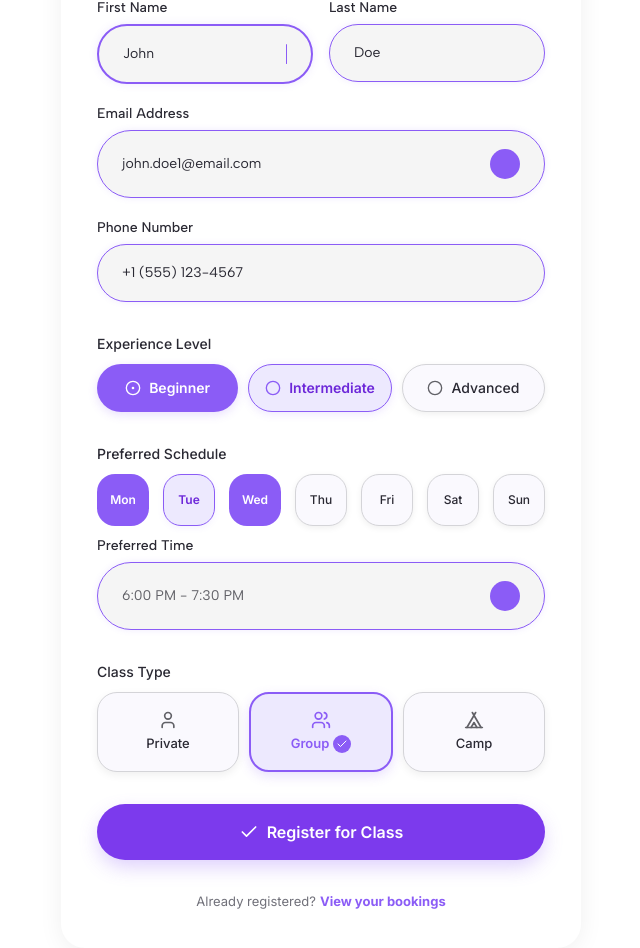
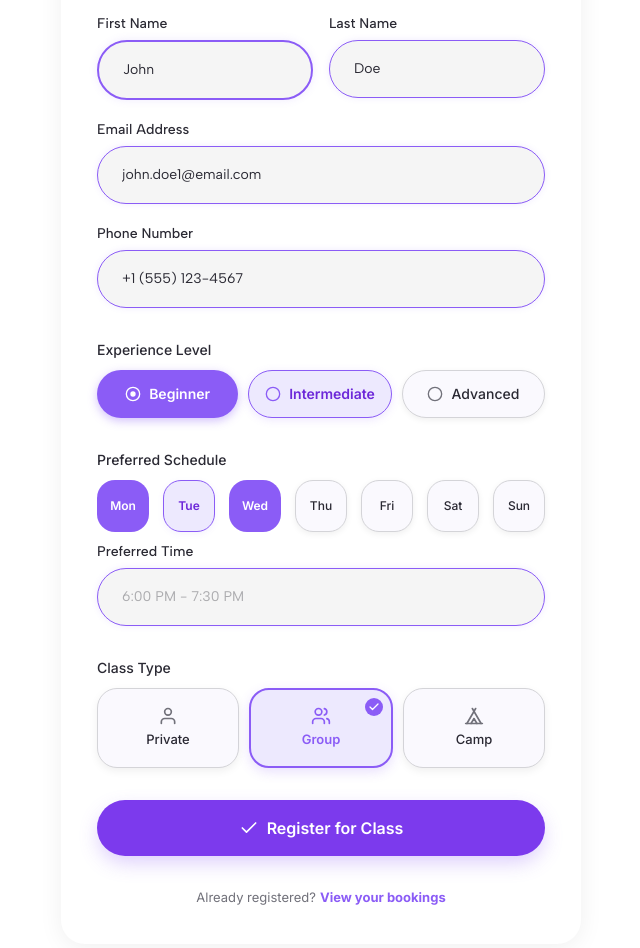
Before and after one commit to tudorDrayfus/pencil-example, a Next.js app: page / in a window 1280 px wide. Shown: the part 254-1202 px from the top of the page, without its empty margins (319-959 px from the left). Built offline with nearby package versions, Linux system fonts and the light colour scheme.

Commit message:
design(installedlucide): regenerate landing page from design.pen
- Source: design.pen
- Version: installedlucide

```diff
--- a/app/page.tsx
+++ b/app/page.tsx
@@ -1,198 +1,188 @@
-"use client";
-
-import { Check, CircleDot, Circle, User, Users, Tent } from "lucide-react";
-
 export default function Home() {
   return (
-    <main className="min-h-screen bg-[var(--background)] flex items-center justify-center p-8">
-      <div className="bg-white rounded-3xl flex flex-col gap-8 p-9 w-full max-w-[520px] shadow-[0_4px_24px_rgba(0,0,0,0.063)]">
+    <main className="min-h-screen bg-[var(--background)] flex items-center justify-center py-12 px-4">
+      <div className="w-full max-w-[520px] bg-white rounded-3xl p-9 flex flex-col gap-8 shadow-[0_4px_24px_rgba(0,0,0,0.063)]">
 
-        {/* Header */}
         <div className="flex flex-col gap-2 w-full">
-          <h1 className="font-merriweather text-[48px] font-normal text-black leading-tight max-w-[451px]">
+          <h1 className="font-merriweather text-[48px] font-normal text-[var(--foreground)] leading-tight">
             Tennis Class Registration 1/3
           </h1>
-          <p className="font-albert-sans text-base font-normal text-black">
+          <p className="font-albert-sans text-base font-normal text-[var(--foreground)]">
             Sign up for your next session on the court
           </p>
         </div>
 
-        {/* Form Fields */}
         <div className="flex flex-col gap-5 w-full">
-          {/* Name Row */}
           <div className="flex gap-4 w-full">
-            {/* First Name */}
-            <div className="flex flex-col gap-1.5 w-full">
-              <label className="font-albert-sans text-sm font-medium text-[var(--foreground)]">
+            <div className="flex flex-col gap-1.5 flex-1">
+              <label className="font-albert-sans text-sm font-medium text-[var(--foreground)] leading-[1.43]">
                 First Name
               </label>
-              <div className="flex items-center rounded-full bg-[var(--accent)] px-6 py-[18px] border-2 border-[#8B5CF6] shadow-[0_0_8px_rgba(139,92,246,0.125)] gap-2">
-                <span className="font-albert-sans text-sm font-normal text-[var(--foreground)] flex-1">
-                  John
-                </span>
-                <div className="w-[1.5px] h-5 bg-[#8B5CF6] rounded-sm flex-shrink-0" />
+              <div className="flex items-center gap-2 bg-[var(--accent)] border-2 border-[#8B5CF6] rounded-full px-6 py-[18px] shadow-[0_0_8px_rgba(139,92,246,0.125)]">
+                <input
+                  type="text"
+                  defaultValue="John"
+                  className="bg-transparent font-albert-sans text-sm text-[var(--foreground)] w-full outline-none leading-[1.43]"
+                />
               </div>
             </div>
-            {/* Last Name */}
-            <div className="flex flex-col gap-1.5 w-full">
-              <label className="font-albert-sans text-sm font-medium text-[var(--foreground)]">
+            <div className="flex flex-col gap-1.5 flex-1">
+              <label className="font-albert-sans text-sm font-medium text-[var(--foreground)] leading-[1.43]">
                 Last Name
               </label>
-              <div
-                className="flex items-center rounded-full bg-[var(--accent)] px-6 py-[18px] gap-2 shadow-[0_0_6px_rgba(139,92,246,0.125)]"
-                style={{ border: "1.5px solid #8B5CF6" }}
-              >
-                <span className="font-albert-sans text-sm font-normal text-[var(--foreground)] flex-1">
-                  Doe
-                </span>
+              <div className="flex items-center gap-2 bg-[var(--accent)] border-[1.5px] border-[#8B5CF6] rounded-full px-6 py-[18px] shadow-[0_0_6px_rgba(139,92,246,0.125)]">
+                <input
+                  type="text"
+                  defaultValue="Doe"
+                  className="bg-transparent font-albert-sans text-sm text-[var(--foreground)] w-full outline-none leading-[1.43]"
+                />
               </div>
             </div>
           </div>
 
-          {/* Email Field */}
           <div className="flex flex-col gap-1.5 w-full">
-            <label className="font-albert-sans text-sm font-medium text-[var(--foreground)]">
+            <label className="font-albert-sans text-sm font-medium text-[var(--foreground)] leading-[1.43]">
               Email Address
             </label>
-            <div
-              className="flex items-center rounded-full bg-[var(--accent)] px-6 py-[18px] gap-2 shadow-[0_0_6px_rgba(139,92,246,0.125)]"
-              style={{ border: "1.5px solid #8B5CF6" }}
-            >
-              <span className="font-albert-sans text-sm font-normal text-[var(--foreground)] flex-1">
-                john.doe1@email.com
-              </span>
-              <div className="w-[30px] h-[30px] rounded-full bg-[#8B5CF6] flex-shrink-0" />
+            <div className="flex items-center gap-2 bg-[var(--accent)] border-[1.5px] border-[#8B5CF6] rounded-full px-6 py-[18px] shadow-[0_0_6px_rgba(139,92,246,0.125)]">
+              <input
+                type="email"
+                defaultValue="john.doe1@email.com"
+                className="bg-transparent font-albert-sans text-sm text-[var(--foreground)] w-full outline-none leading-[1.43]"
+              />
             </div>
           </div>
 
-          {/* Phone Field */}
           <div className="flex flex-col gap-1.5 w-full">
-            <label className="font-albert-sans text-sm font-medium text-[var(--foreground)]">
+            <label className="font-albert-sans text-sm font-medium text-[var(--foreground)] leading-[1.43]">
               Phone Number
             </label>
-            <div
-              className="flex items-center rounded-full bg-[var(--accent)] px-6 py-[18px] gap-2 shadow-[0_0_6px_rgba(139,92,246,0.125)]"
-              style={{ border: "1.5px solid #8B5CF6" }}
-            >
-              <span className="font-albert-sans text-sm font-normal text-[var(--foreground)] flex-1">
-                +1 (555) 123-4567
-              </span>
+            <div className="flex items-center gap-2 bg-[var(--accent)] border-[1.5px] border-[#8B5CF6] rounded-full px-6 py-[18px] shadow-[0_0_6px_rgba(139,92,246,0.125)]">
+              <input
+                type="tel"
+                defaultValue="+1 (555) 123-4567"
+                className="bg-transparent font-albert-sans text-sm text-[var(--foreground)] w-full outline-none leading-[1.43]"
+              />
             </div>
           </div>
         </div>
 
-        {/* Experience Level */}
         <div className="flex flex-col gap-2.5 w-full">
           <span className="font-inter text-sm font-medium text-[var(--foreground)] leading-[1.43]">
             Experience Level
           </span>
           <div className="flex gap-2.5 w-full">
-            <div className="flex items-center justify-center gap-2 rounded-full bg-[#8B5CF6] h-12 flex-1 px-4 shadow-[0_3px_10px_rgba(139,92,246,0.188)]">
-              <CircleDot size={16} className="text-white flex-shrink-0" />
+            <button className="flex-1 flex items-center justify-center gap-2 h-12 rounded-full bg-[#8B5CF6] shadow-[0_3px_10px_rgba(139,92,246,0.375)] px-4">
+              <svg xmlns="http://www.w3.org/2000/svg" width="16" height="16" viewBox="0 0 24 24" fill="none" stroke="white" strokeWidth="2" strokeLinecap="round" strokeLinejoin="round">
+                <circle cx="12" cy="12" r="10"/>
+                <circle cx="12" cy="12" r="3" fill="white" stroke="white"/>
+              </svg>
               <span className="font-inter text-sm font-semibold text-white">Beginner</span>
+            </button>
+            <button className="flex-1 flex items-center justify-center gap-2 h-12 rounded-full bg-[#EDE9FE] border-[1.5px] border-[#8B5CF6] shadow-[0_2px_8px_rgba(139,92,246,0.145)] px-4">
+              <svg xmlns="http://www.w3.org/2000/svg" width="16" height="16" viewBox="0 0 24 24" fill="none" stroke="#8B5CF6" strokeWidth="2" strokeLinecap="round" strokeLinejoin="round">
+                <circle cx="12" cy="12" r="10"/>
+              </svg>
+              <span className="font-inter text-sm font-semibold text-[#6D28D9]">Intermediate</span>
+            </button>
+            <button className="flex-1 flex items-center justify-center gap-2 h-12 rounded-full bg-[#FAF9FE] border border-[#D4D4D8] shadow-[0_2px_6px_rgba(0,0,0,0.063)] px-4">
+              <svg xmlns="http://www.w3.org/2000/svg" width="16" height="16" viewBox="0 0 24 24" fill="none" stroke="#71717A" strokeWidth="2" strokeLinecap="round" strokeLinejoin="round">
+                <circle cx="12" cy="12" r="10"/>
+              </svg>
+              <span className="font-inter text-sm font-medium text-[var(--foreground)]">Advanced</span>
+            </button>
+          </div>
+        </div>
+
+        <div className="flex flex-col gap-2.5 w-full">
+          <span className="font-inter text-sm font-medium text-[var(--foreground)] leading-[1.43]">
+            Preferred Schedule
+          </span>
+          <div className="flex justify-between w-full">
+            <div className="flex items-center justify-center w-[52px] h-[52px] rounded-[18px] bg-[#8B5CF6]">
+              <span className="font-inter text-xs font-semibold text-white">Mon</span>
             </div>
-            <div
-              className="flex items-center justify-center gap-2 rounded-full bg-[#EDE9FE] h-12 flex-1 px-4 shadow-[0_2px_8px_rgba(139,92,246,0.145)]"
-              style={{ border: "1.5px solid #8B5CF6" }}
-            >
-              <Circle size={16} className="text-[#8B5CF6] flex-shrink-0" />
-              <span className="font-inter text-sm font-semibold text-[#6D28D9]">Intermediate</span>
+            <div className="flex items-center justify-center w-[52px] h-[52px] rounded-[18px] bg-[#EDE9FE] border-[1.5px] border-[#8B5CF6] shadow-[0_2px_6px_rgba(139,92,246,0.082)]">
+              <span className="font-inter text-xs font-semibold text-[#6D28D9]">Tue</span>
             </div>
-            <div className="flex items-center justify-center gap-2 rounded-full bg-[#FAF9FE] h-12 flex-1 px-4 border border-[#D4D4D8] shadow-[0_2px_6px_rgba(0,0,0,0.063)]">
-              <Circle size={16} className="text-[var(--muted-foreground)] flex-shrink-0" />
-              <span className="font-inter text-sm font-medium text-[var(--foreground)]">Advanced</span>
+            <div className="flex items-center justify-center w-[52px] h-[52px] rounded-[18px] bg-[#8B5CF6]">
+              <span className="font-inter text-xs font-semibold text-white">Wed</span>
+            </div>
+            <div className="flex items-center justify-center w-[52px] h-[52px] rounded-[18px] bg-[#FAF9FE] border border-[#D4D4D8] shadow-[0_2px_6px_rgba(0,0,0,0.063)]">
+              <span className="font-inter text-xs font-medium text-[var(--foreground)]">Thu</span>
+            </div>
+            <div className="flex items-center justify-center w-[52px] h-[52px] rounded-[18px] bg-[#FAF9FE] border border-[#D4D4D8] shadow-[0_2px_6px_rgba(0,0,0,0.063)]">
+              <span className="font-inter text-xs font-medium text-[var(--foreground)]">Fri</span>
+            </div>
+            <div className="flex items-center justify-center w-[52px] h-[52px] rounded-[18px] bg-[#FAF9FE] border border-[#D4D4D8] shadow-[0_2px_6px_rgba(0,0,0,0.063)]">
+              <span className="font-inter text-xs font-medium text-[var(--foreground)]">Sat</span>
+            </div>
+            <div className="flex items-center justify-center w-[52px] h-[52px] rounded-[18px] bg-[#FAF9FE] border border-[#D4D4D8] shadow-[0_2px_6px_rgba(0,0,0,0.063)]">
+              <span className="font-inter text-xs font-medium text-[var(--foreground)]">Sun</span>
+            </div>
+          </div>
+          <div className="flex flex-col gap-1.5 w-full">
+            <label className="font-albert-sans text-sm font-medium text-[var(--foreground)] leading-[1.43]">
+              Preferred Time
+            </label>
+            <div className="flex items-center gap-2 bg-[var(--accent)] border-[1.5px] border-[#8B5CF6] rounded-full px-6 py-[18px] shadow-[0_0_6px_rgba(139,92,246,0.125)]">
+              <input
+                type="text"
+                placeholder="6:00 PM - 7:30 PM"
+                className="bg-transparent font-albert-sans text-sm text-[var(--muted-foreground)] w-full outline-none leading-[1.43]"
+              />
             </div>
           </div>
         </div>
 
-        {/* Preferred Schedule */}
-        <div className="flex flex-col gap-2.5 w-full">
-          <span className="font-inter text-sm font-medium text-[var(--foreground)] leading-[1.43]">
-            Preferred Schedule
-          </span>
-          <div className="flex justify-between w-full gap-2">
-            <div className="flex items-center justify-center w-[52px] h-[52px] rounded-[18px] bg-[#8B5CF6] flex-shrink-0">
-              <span className="font-inter text-[12px] font-semibold text-white">Mon</span>
-            </div>
-            <div
-              className="flex items-center justify-center w-[52px] h-[52px] rounded-[18px] bg-[#EDE9FE] shadow-[0_2px_6px_rgba(139,92,246,0.082)] flex-shrink-0"
-              style={{ border: "1.5px solid #8B5CF6" }}
-            >
-              <span className="font-inter text-[12px] font-semibold text-[#6D28D9]">Tue</span>
-            </div>
-            <div className="flex items-center justify-center w-[52px] h-[52px] rounded-[18px] bg-[#8B5CF6] flex-shrink-0">
-              <span className="font-inter text-[12px] font-semibold text-white">Wed</span>
-            </div>
-            <div className="flex items-center justify-center w-[52px] h-[52px] rounded-[18px] bg-[#FAF9FE] border border-[#D4D4D8] shadow-[0_2px_6px_rgba(0,0,0,0.063)] flex-shrink-0">
-              <span className="font-inter text-[12px] font-medium text-[var(--foreground)]">Thu</span>
-            </div>
-            <div className="flex items-center justify-center w-[52px] h-[52px] rounded-[18px] bg-[#FAF9FE] border border-[#D4D4D8] shadow-[0_2px_6px_rgba(0,0,0,0.063)] flex-shrink-0">
-              <span className="font-inter text-[12px] font-medium text-[var(--foreground)]">Fri</span>
-            </div>
-            <div className="flex items-center justify-center w-[52px] h-[52px] rounded-[18px] bg-[#FAF9FE] border border-[#D4D4D8] shadow-[0_2px_6px_rgba(0,0,0,0.063)] flex-shrink-0">
-              <span className="font-inter text-[12px] font-medium text-[var(--foreground)]">Sat</span>
-            </div>
-            <div className="flex items-center justify-center w-[52px] h-[52px] rounded-[18px] bg-[#FAF9FE] border border-[#D4D4D8] shadow-[0_2px_6px_rgba(0,0,0,0.063)] flex-shrink-0">
-              <span className="font-inter text-[12px] font-medium text-[var(--foreground)]">Sun</span>
-            </div>
-          </div>
-
-          {/* Time Field */}
-          <div className="flex flex-col gap-1.5 w-full">
-            <label className="font-albert-sans text-sm font-medium text-[var(--foreground)]">
-              Preferred Time
-            </label>
-            <div
-              className="flex items-center rounded-full bg-[var(--accent)] px-6 py-[18px] gap-2 shadow-[0_0_6px_rgba(139,92,246,0.125)]"
-              style={{ border: "1.5px solid #8B5CF6" }}
-            >
-              <span className="font-albert-sans text-sm font-normal text-[var(--muted-foreground)] flex-1">
-                6:00 PM - 7:30 PM
-              </span>
-              <div className="w-[30px] h-[30px] rounded-full bg-[#8B5CF6] flex-shrink-0" />
-            </div>
-          </div>
-        </div>
-
-        {/* Class Type */}
         <div className="flex flex-col gap-2.5 w-full">
           <span className="font-inter text-sm font-medium text-[var(--foreground)] leading-[1.43]">
             Class Type
           </span>
           <div className="flex gap-2.5 w-full">
-            <div className="flex flex-col items-center justify-center gap-1 rounded-[20px] bg-[#FAF9FE] border border-[#D4D4D8] shadow-[0_3px_8px_rgba(0,0,0,0.063)] h-20 flex-1 p-4">
-              <User size={20} className="text-[var(--muted-foreground)]" />
+            <button className="flex-1 flex flex-col items-center justify-center gap-1 h-20 rounded-[20px] bg-[#FAF9FE] border border-[#D4D4D8] shadow-[0_3px_8px_rgba(0,0,0,0.063)] p-4">
+              <svg xmlns="http://www.w3.org/2000/svg" width="20" height="20" viewBox="0 0 24 24" fill="none" stroke="#71717A" strokeWidth="2" strokeLinecap="round" strokeLinejoin="round">
+                <path d="M20 21v-2a4 4 0 0 0-4-4H8a4 4 0 0 0-4 4v2"/>
+                <circle cx="12" cy="7" r="4"/>
+              </svg>
               <span className="font-inter text-[13px] font-medium text-[var(--foreground)]">Private</span>
-            </div>
-            <div
-              className="flex flex-col items-center justify-center gap-1 rounded-[20px] bg-[#EDE9FE] shadow-[0_4px_12px_rgba(139,92,246,0.188)] h-20 flex-1 p-4"
-              style={{ border: "2px solid #8B5CF6" }}
-            >
-              <Users size={20} className="text-[#8B5CF6]" />
-              <div className="flex items-center gap-1">
-                <span className="font-inter text-[13px] font-semibold text-[#8B5CF6]">Group</span>
-                <div className="w-[18px] h-[18px] rounded-[9px] bg-[#8B5CF6] flex items-center justify-center flex-shrink-0">
-                  <Check size={12} className="text-white" />
-                </div>
+            </button>
+            <button className="flex-1 flex flex-col items-center justify-center gap-1 h-20 rounded-[20px] bg-[#EDE9FE] border-2 border-[#8B5CF6] shadow-[0_4px_12px_rgba(139,92,246,0.188)] p-4 relative">
+              <svg xmlns="http://www.w3.org/2000/svg" width="20" height="20" viewBox="0 0 24 24" fill="none" stroke="#8B5CF6" strokeWidth="2" strokeLinecap="round" strokeLinejoin="round">
+                <path d="M16 21v-2a4 4 0 0 0-4-4H6a4 4 0 0 0-4 4v2"/>
+                <circle cx="9" cy="7" r="4"/>
+                <path d="M22 21v-2a4 4 0 0 0-3-3.87"/>
+                <path d="M16 3.13a4 4 0 0 1 0 7.75"/>
+              </svg>
+              <span className="font-inter text-[13px] font-semibold text-[#8B5CF6]">Group</span>
+              <div className="absolute top-2 right-2 w-[18px] h-[18px] rounded-full bg-[#8B5CF6] flex items-center justify-center">
+                <svg width="12" height="12" viewBox="0 0 24 24" fill="none" stroke="white" strokeWidth="2.5" strokeLinecap="round" strokeLinejoin="round">
+                  <polyline points="20 6 9 17 4 12"/>
+                </svg>
               </div>
-            </div>
-            <div className="flex flex-col items-center justify-center gap-1 rounded-[20px] bg-[#FAF9FE] border border-[#D4D4D8] shadow-[0_3px_8px_rgba(0,0,0,0.063)] h-20 flex-1 p-4">
-              <Tent size={20} className="text-[var(--muted-foreground)]" />
+            </button>
+            <button className="flex-1 flex flex-col items-center justify-center gap-1 h-20 rounded-[20px] bg-[#FAF9FE] border border-[#D4D4D8] shadow-[0_3px_8px_rgba(0,0,0,0.063)] p-4">
+              <svg xmlns="http://www.w3.org/2000/svg" width="20" height="20" viewBox="0 0 24 24" fill="none" stroke="#71717A" strokeWidth="2" strokeLinecap="round" strokeLinejoin="round">
+                <path d="M3.5 21 14 3"/>
+                <path d="M20.5 21 10 3"/>
+                <path d="M15.5 21 12 15l-3.5 6"/>
+                <path d="M2 21h20"/>
+              </svg>
               <span className="font-inter text-[13px] font-medium text-[var(--foreground)]">Camp</span>
-            </div>
+            </button>
           </div>
         </div>
 
-        {/* Submit Button */}
-        <button className="flex items-center justify-center gap-2 rounded-full bg-[#7C3AED] h-14 w-full shadow-[0_8px_20px_-2px_rgba(139,92,246,0.314)]">
-          <Check size={20} className="text-white" />
+        <button className="w-full flex items-center justify-center gap-2 h-14 rounded-full bg-[#7C3AED] shadow-[0_8px_20px_-2px_rgba(139,92,246,0.313)]">
+          <svg xmlns="http://www.w3.org/2000/svg" width="20" height="20" viewBox="0 0 24 24" fill="none" stroke="white" strokeWidth="2" strokeLinecap="round" strokeLinejoin="round">
+            <polyline points="20 6 9 17 4 12"/>
+          </svg>
           <span className="font-inter text-base font-semibold text-white">Register for Class</span>
         </button>
 
-        {/* Footer */}
         <div className="flex items-center justify-center gap-1">
-          <span className="font-inter text-[13px] font-normal text-[#71717A]">Already registered?</span>
-          <span className="font-inter text-[13px] font-bold text-[#8B5CF6]">View your bookings</span>
+          <span className="font-inter text-[13px] text-[#71717A]">Already registered?</span>
+          <a href="#" className="font-inter text-[13px] font-bold text-[#8B5CF6]">View your bookings</a>
         </div>
 
       </div>
--- a/package.json
+++ b/package.json
@@ -9,6 +9,7 @@
     "lint": "eslint"
   },
   "dependencies": {
+    "lucide-react": "^0.575.0",
     "next": "16.1.6",
     "react": "19.2.3",
     "react-dom": "19.2.3"
```
Also changed, not shown: 1 other file (tests, documents, lock files or other folders).
